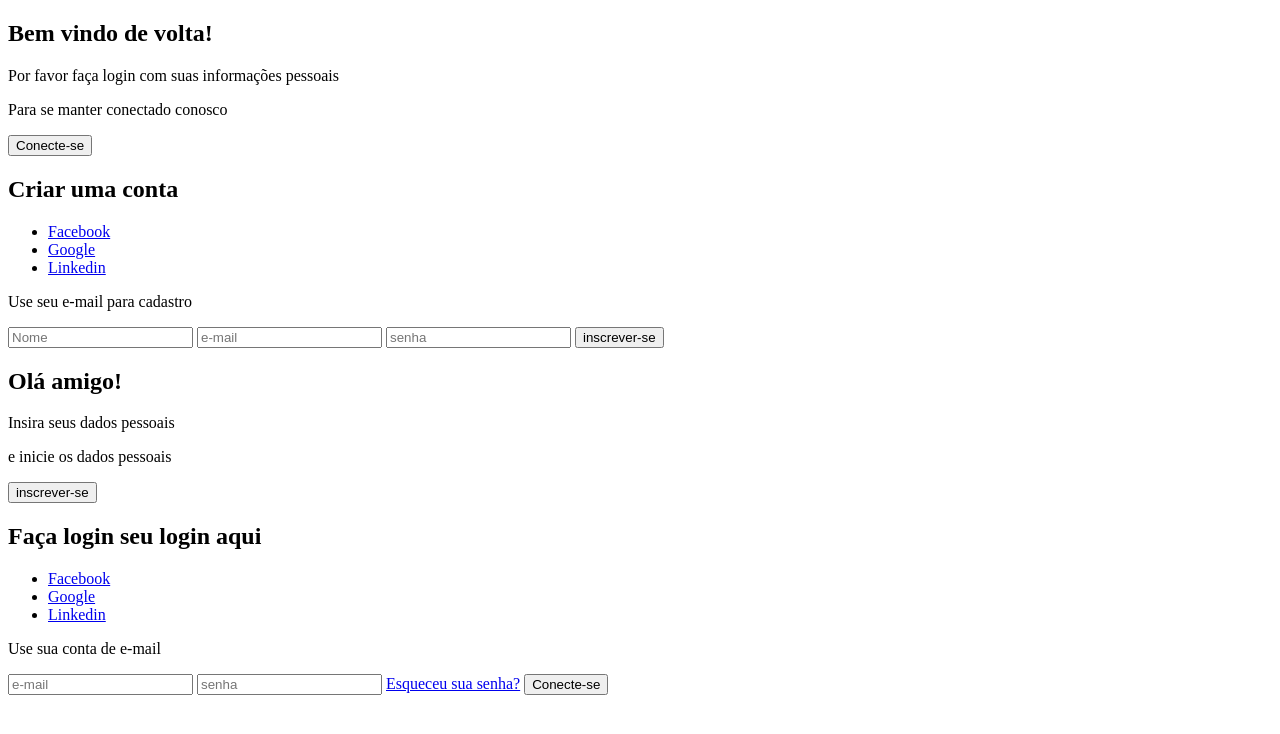
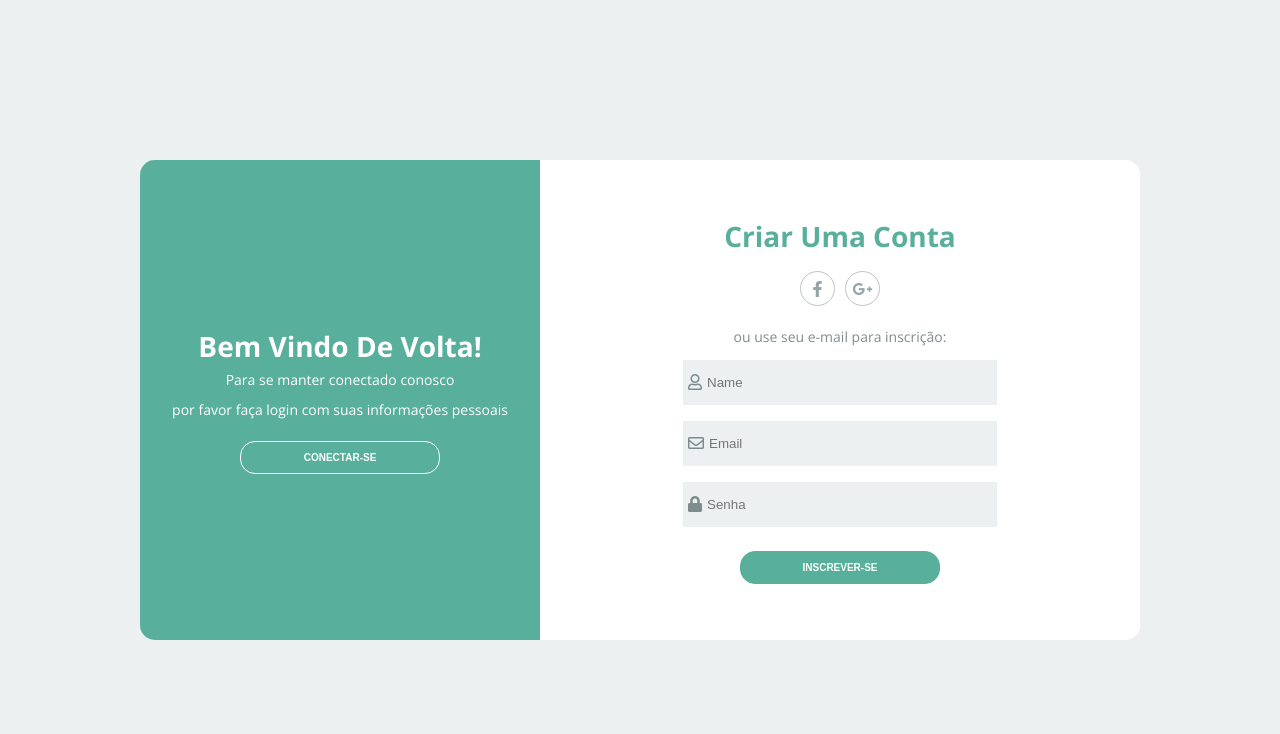
Before and after one commit to CarlosGabriel-dev/PharmeCalc, a website: page Home/telalogin-cadastro/login.html in a window 1280 px wide. Drawn offline with nearby package versions, Linux system fonts and the light colour scheme; files whose address does not match are found by name.

Commit message:
telas de login e cadastro

```diff
--- /dev/null
+++ b/Home/telalogin-cadastro/app.js
@@ -0,0 +1,14 @@
+
+var btnSignin = document.querySelector("#signin");
+var btnSignup = document.querySelector("#signup");
+
+var body = document.querySelector("body");
+
+
+btnSignin.addEventListener("click", function () {
+   body.className = "sign-in-js";
+});
+
+btnSignup.addEventListener("click", function () {
+    body.className = "sign-up-js";
+})
--- a/Home/telalogin-cadastro/login.html
+++ b/Home/telalogin-cadastro/login.html
@@ -3,83 +3,102 @@
 <head>
     <meta charset="UTF-8">
     <meta name="viewport" content="width=device-width, initial-scale=1.0">
-    <title>PharmeCalc</title>
+    <meta http-equiv="X-UA-Compatible" content="ie=edge">
+    <title>Login</title>
+    <link rel="stylesheet" href="/home/telalogin-cadastro/style.css">
+    <link rel="stylesheet" href="https://use.fontawesome.com/releases/v5.8.2/css/all.css"
+        integrity="sha384-oS3vJWv+0UjzBfQzYUhtDYW+Pj2yciDJxpsK1OYPAYjqT085Qq/1cq5FLXAZQ7Ay" crossorigin="anonymous">
 </head>
+<body>
+    <div class="container">
+        <div class="content first-content">
+            <div class="first-column">
+                <h2 class="title title-primary">bem vindo de volta!</h2>
+                <p class="description description-primary">Para se manter conectado conosco</p>
+                <p class="description description-primary">por favor faça login com suas informações pessoais</p>
+                <button id="signin" class="btn btn-primary">conectar-se</button>
+            </div>
+            <div class="second-column">
+                <h2 class="title title-second">criar uma conta
+                </h2>
+                <div class="social-media">
+                    <ul class="list-social-media">
+                        <a class="link-social-media" href="#">
+                            <li class="item-social-media">
+                                <i class="fab fa-facebook-f"></i>
+                            </li>
+                        </a>
+                        <a class="link-social-media" href="#">
+                            <li class="item-social-media">
+                                <i class="fab fa-google-plus-g"></i>
+                            </li>
+                        </a>
 
-<body>
+                </div><!-- social media -->
+                <p class="description description-second">ou use seu e-mail para inscrição:</p>
+                <form class="form">
+                    <label class="label-input" for="">
+                        <i class="far fa-user icon-modify"></i>
+                        <input type="text" placeholder="Name">
+                    </label>
 
-    <div class="container">
+                    <label class="label-input" for="">
+                        <i class="far fa-envelope icon-modify"></i>
+                        <input type="email" placeholder="Email">
+                    </label>
 
-        <div class="content first-content"> <!-- first-content -->
+                    <label class="label-input" for="">
+                        <i class="fas fa-lock icon-modify"></i>
+                        <input type="password" placeholder="Senha">
+                    </label>
 
-            <div class="first-column"> <!-- first-column -->
 
-                <h2 class="title">Bem vindo de volta!</h2>
-                <p class="description">Por favor faça login com suas informações pessoais</p>
-                <p class="description">Para se manter conectado conosco</p>
-                <button class="button">Conecte-se</button>
+                    <button class="btn btn-second">inscrever-se</button>
+                </form>
+            </div><!-- second column -->
+        </div><!-- first content -->
+        <div class="content second-content">
+            <div class="first-column">
+                <h2 class="title title-primary">Olá Amigo</h2>
+                <p class="description description-primary">Insira seus dados pessoais</p>
+                <p class="description description-primary">e comece a jornada conosco</p>
+                <button id="signup" class="btn btn-primary">inscrever-se</button>
             </div>
+            <div class="second-column">
+                <h2 class="title title-second">PharmeCalc</h2>
+                <div class="social-media">
+                    <ul class="list-social-media">
+                        <a class="link-social-media" href="#">
+                            <li class="item-social-media">
+                                <i class="fab fa-facebook-f"></i>
+                            </li>
+                        </a>
+                        <a class="link-social-media" href="#">
+                            <li class="item-social-media">
+                                <i class="fab fa-google-plus-g"></i>
+                            </li>
+                        </a>
+                    </ul>
+                </div><!-- social media -->
+                <p class="description description-second">ou use sua conta de e-mail:</p>
+                <form class="form">
 
-        </div><!-- first-content -->
+                    <label class="label-input" for="">
+                        <i class="far fa-envelope icon-modify"></i>
+                        <input type="email" placeholder="Email">
+                    </label>
 
-        <div class="second-column"> <!-- second-column -->
+                    <label class="label-input" for="">
+                        <i class="fas fa-lock icon-modify"></i>
+                        <input type="password" placeholder="Senha">
+                    </label>
 
-            <h2 class="title">Criar uma conta</h2>
-
-            <div class="social-media"> <!-- social-media -->
-                <ul>
-                    <li><a href="#">Facebook</a></li>
-                    <li><a href="#">Google</a></li>
-                    <li><a href="#">Linkedin</a></li>
-                </ul>
-            </div> <!-- social-media -->
-
-            <p class="description">Use seu e-mail para cadastro</p>
-
-            <from class="from">
-                <input type="text" placeholder="Nome">
-                <input type="email" placeholder="e-mail">
-                <input type="password" placeholder="senha">
-                <button class="button">inscrever-se</button>
-            </from>
-
-        </div> <!-- second-column -->
-
-        <div class="content second-content"> <!-- secon-content -->
-
-            <div class="content firt-content"> <!-- first-content -->
-
-                <h2 class="title">Olá amigo!</h2>
-                <p class="description">Insira seus dados pessoais</p>
-                <p class="description">e inicie os dados pessoais</p>
-                <button class="button">inscrever-se</button>
-
-            </div><!-- first-content -->
-
-            <div class="second-column"> <!-- second-column -->
-
-                <h2 class="title">Faça login seu login aqui</h2>
-
-                <div class="social-media"> <!-- social media -->
-                    <ul>
-                        <li><a href="#">Facebook</a></li>
-                        <li><a href="#">Google</a></li>
-                        <li><a href="#">Linkedin</a></li>
-                    </ul>
-                </div> <!--social media-->
-
-                <p class="description">Use sua conta de e-mail</p>
-
-                <from class="from">
-                    <input type="email" placeholder="e-mail">
-                    <input type="password" placeholder="senha">
-                    <a href="#">Esqueceu sua senha?</a>
-                    <button class="button">Conecte-se</button>
-                </from>
-
-            </div> <!--second-column-->
-        </div>
-    </div><!-- secon-content -->
-
+                    <a class="password" href="#">Esqueceu sua senha?</a>
+                    <button class="btn btn-second">conectar-se</button>
+                </form>
+            </div><!-- second column -->
+        </div><!-- second-content -->
+    </div>
+    <script src="app.js"></script>
 </body>
 </html>
--- a/Home/telalogin-cadastro/style.css
+++ b/Home/telalogin-cadastro/style.css
@@ -0,0 +1,515 @@
+@import url('https://fonts.googleapis.com/css?family=Open+Sans:300,400,700&display=swap');
+* {
+    margin: 0;
+    padding: 0;
+    box-sizing: border-box;
+}
+body {
+    font-family: 'Open Sans', sans-serif;
+}
+.container {
+    display: flex;
+    justify-content: center;
+    align-items: center;
+    height: 100vh;
+    background-color: #ecf0f1;
+}
+.content {
+    background-color: #fff;
+    border-radius: 15px;
+    width: 1000px;
+    height: 60%;
+    justify-content: space-between;
+    align-items: center;
+    position: relative;
+}
+.content::before {
+    content: "";
+    position: absolute;
+    background-color: #58af9b;
+    width: 40%;
+    height: 100%;
+    border-top-left-radius: 15px;
+    border-bottom-left-radius: 15px;
+
+
+    left: 0;
+}
+.title {
+    font-size: 28px;
+    font-weight: bold;
+    text-transform: capitalize;
+}
+.title-primary {
+    color: #fff;
+}
+.title-second {
+    color: #58af9b;
+}
+.description {
+    font-size: 14px;
+    font-weight: 300;
+    line-height: 30px;
+}
+.description-primary {
+    color: #fff;
+}
+.description-second {
+    color: #7f8c8d;
+}
+.btn {
+    border-radius: 15px;
+    text-transform: uppercase;
+    color: #fff;
+    font-size: 10px;
+    padding: 10px 50px;
+    cursor: pointer;
+    font-weight: bold;
+    width: 200px;
+    align-self: center;
+    border: none;
+    margin-top: 1rem;
+}
+.btn-primary {
+    background-color: transparent;
+    border: 1px solid #fff;
+    transition: background-color .5s;
+}
+.btn-primary:hover {
+    background-color: #fff;
+    color: #58af9b;
+}
+.btn-second {
+    background-color: #58af9b;
+    border: 1px solid #58af9b;
+    transition: background-color .5s;
+}
+.btn-second:hover {
+    background-color: #fff;
+    border: 1px solid #58af9b;
+    color: #58af9b;
+}
+.first-content {
+    display: flex;
+}
+.first-content .second-column {
+    z-index: 11;
+}
+.first-column {
+    text-align: center;
+    width: 40%;
+    z-index: 10;
+}
+.second-column {
+    width: 60%;
+    display: flex;
+    flex-direction: column;
+    align-items: center;
+}
+.social-media {
+    margin: 1rem 0;
+}
+.link-social-media:not(:first-child){
+    margin-left: 10px;
+}
+.link-social-media .item-social-media {
+    transition: background-color .5s;
+}
+.link-social-media:hover .item-social-media{
+    background-color: #58af9b;
+    color: #fff;
+    border-color: #58af9b;
+}
+.list-social-media {
+    display: flex;
+    list-style-type: none;
+}
+.item-social-media {
+    border: 1px solid #bdc3c7;
+    border-radius: 50%;
+    width: 35px;
+    height: 35px;
+    line-height: 35px;
+    text-align: center;
+    color: #95a5a6;
+}
+.form {
+    display: flex;
+    flex-direction: column;
+    width: 55%;
+}
+.form input {
+    height: 45px;
+    width: 100%;
+    border: none;
+    background-color: #ecf0f1;
+}
+input:-webkit-autofill
+{
+    -webkit-box-shadow: 0 0 0px 1000px #ecf0f1 inset !important;
+    -webkit-text-fill-color: #000 !important;
+}
+.label-input {
+    background-color: #ecf0f1;
+    display: flex;
+    align-items: center;
+    margin: 8px;
+}
+.icon-modify {
+    color: #7f8c8d;
+    padding: 0 5px;
+}
+
+/* second content*/
+
+.second-content {
+    position: absolute;
+    display: flex;
+}
+.second-content .first-column {
+    order: 2;
+    z-index: -1;
+}
+.second-content .second-column {
+    order: 1;
+    z-index: -1;
+}
+.password {
+    color: #34495e;
+    font-size: 14px;
+    margin: 15px 0;
+    text-align: center;
+}
+.password::first-letter {
+    text-transform: capitalize;
+}
+
+
+
+.sign-in-js .first-content .first-column {
+    z-index: -1;
+}
+
+.sign-in-js .second-content .second-column {
+    z-index: 11;
+}
+.sign-in-js .second-content .first-column {
+    z-index: 13;
+}
+
+.sign-in-js .content::before {
+    left: 60%;
+    border-top-left-radius: 0;
+    border-bottom-left-radius: 0;
+    border-top-right-radius: 15px;
+    border-bottom-right-radius: 15px;
+    animation: slidein 1.3s; /*MODIFIQUEI DE 3s PARA 1.3s*/
+
+    z-index: 12;
+}
+
+.sign-up-js .content::before {
+    animation: slideout 1.3s; /*MODIFIQUEI DE 3s PARA 1.3s*/
+
+    z-index: 12;
+}
+
+.sign-up-js .second-content .first-column,
+.sign-up-js .second-content .second-column {
+    z-index: -1;
+}
+
+.sign-up-js .first-content .second-column {
+    z-index: 11;
+}
+
+.sign-up-js .first-content .first-column {
+    z-index: 13;
+}
+
+
+/* DESLOCAMENTO CONTEÚDO ATRÁS DO CONTENT:BEFORE*/
+.sign-in-js .first-content .second-column {
+
+    z-index: -1;
+    position: relative;
+    animation: deslocamentoEsq 1.3s; /*MODIFIQUEI DE 3s PARA 1.3s*/
+}
+
+.sign-up-js .second-content .second-column {
+    position: relative;
+    z-index: -1;
+    animation: deslocamentoDir 1.3s; /*MODIFIQUEI DE 3s PARA 1.3s*/
+}
+
+/*ANIMAÇÃOO CSS PARA O CONTEÚDO*/
+
+@keyframes deslocamentoEsq {
+
+    from {
+        left: 0;
+        opacity: 1;
+        z-index: 12;
+    }
+
+    25% {
+        left: -80px;
+        opacity: .5;
+        /* z-index: 12; NÃO HÁ NECESSIDADE */
+    }
+
+    50% {
+        left: -100px;
+        opacity: .2;
+        /* z-index: 12; NÃO HÁ NECESSIDADE */
+    }
+
+    to {
+        left: -110px;
+        opacity: 0;
+        z-index: -1;
+    }
+}
+
+
+@keyframes deslocamentoDir {
+
+    from {
+        left: 0;
+        z-index: 12;
+    }
+
+    25% {
+        left: 80px;
+        /* z-index: 12;  NÃO HÁ NECESSIDADE*/
+    }
+
+    50% {
+        left: 100px;
+        /* z-index: 12; NÃO HÁ NECESSIDADE*/
+        /* background-color: yellow;  Exemplo que dei no vídeo*/
+    }
+
+    to {
+        left: 110px;
+        z-index: -1;
+    }
+}
+
+
+/*ANIMAÇÃO CSS*/
+
+@keyframes slidein {
+
+    from {
+        left: 0;
+        width: 40%;
+    }
+
+    25% {
+        left: 5%;
+        width: 50%;
+    }
+
+    50% {
+        left: 25%;
+        width: 60%;
+    }
+
+    75% {
+        left: 45%;
+        width: 50%;
+    }
+
+    to {
+        left: 60%;
+        width: 40%;
+    }
+}
+
+@keyframes slideout {
+
+    from {
+        left: 60%;
+        width: 40%;
+    }
+
+    25% {
+        left: 45%;
+        width: 50%;
+    }
+
+    50% {
+        left: 25%;
+        width: 60%;
+    }
+
+    75% {
+        left: 5%;
+        width: 50%;
+    }
+
+    to {
+        left: 0;
+        width: 40%;
+    }
+}
+
+/*VERSÃO MOBILE*/
+@media screen and (max-width: 1040px) {
+    .content {
+        width: 100%;
+        height: 100%;
+    }
+
+    .content::before {
+        width: 100%;
+        height: 40%;
+        top: 0;
+        border-radius: 0;
+    }
+    .first-content, .second-content {
+        flex-direction: column;
+        justify-content: space-around;
+    }
+
+    .first-column, .second-column {
+        width: 100%;
+    }
+
+    .sign-in-js .content::before {
+        top: 60%;
+        left: 0;
+        border-radius: 0;
+
+    }
+
+    .form {
+        width: 90%;
+    }
+
+    /* ANIMAÇÃO MOBILE CSS*/
+
+    @keyframes deslocamentoEsq {
+
+        from {
+            top: 0;
+            opacity: 1;
+            z-index: 12;
+        }
+
+        25% {
+            top: -80px;
+            opacity: .5;
+            /* z-index: 12; NÃO HÁ NECESSIDADE */
+        }
+
+        50% {
+            top: -100px;
+            opacity: .2;
+            /* z-index: 12; NÃO HÁ NECESSIDADE */
+        }
+
+        to {
+            top: -110px;
+            opacity: 0;
+            z-index: -1;
+        }
+    }
+
+
+    @keyframes deslocamentoDir {
+
+        from {
+            top: 0;
+            z-index: 12;
+        }
+
+        25% {
+            top: 80px;
+            /* z-index: 12;  NÃO HÁ NECESSIDADE*/
+        }
+
+        50% {
+            top: 100px;
+            /* z-index: 12; NÃO HÁ NECESSIDADE*/
+            /* background-color: yellow;  Exemplo que dei no vídeo*/
+        }
+
+        to {
+            top: 110px;
+            z-index: -1;
+        }
+    }
+
+
+
+    @keyframes slidein {
+
+        from {
+            top: 0;
+            height: 40%;
+        }
+
+        25% {
+            top: 5%;
+            height: 50%;
+        }
+
+        50% {
+            top: 25%;
+            height: 60%;
+        }
+
+        75% {
+            top: 45%;
+            height: 50%;
+        }
+
+        to {
+            top: 60%;
+            height: 40%;
+        }
+    }
+
+    @keyframes slideout {
+
+        from {
+            top: 60%;
+            height: 40%;
+        }
+
+        25% {
+            top: 45%;
+            height: 50%;
+        }
+
+        50% {
+            top: 25%;
+            height: 60%;
+        }
+
+        75% {
+            top: 5%;
+            height: 50%;
+        }
+
+        to {
+            top: 0;
+            height: 40%;
+        }
+    }
+
+}
+
+@media screen and (max-width: 740px) {
+    .form {
+        width: 50%;
+    }
+}
+
+@media screen and (max-width: 425px) {
+    .form {
+        width: 100%;
+    }
+}
```
